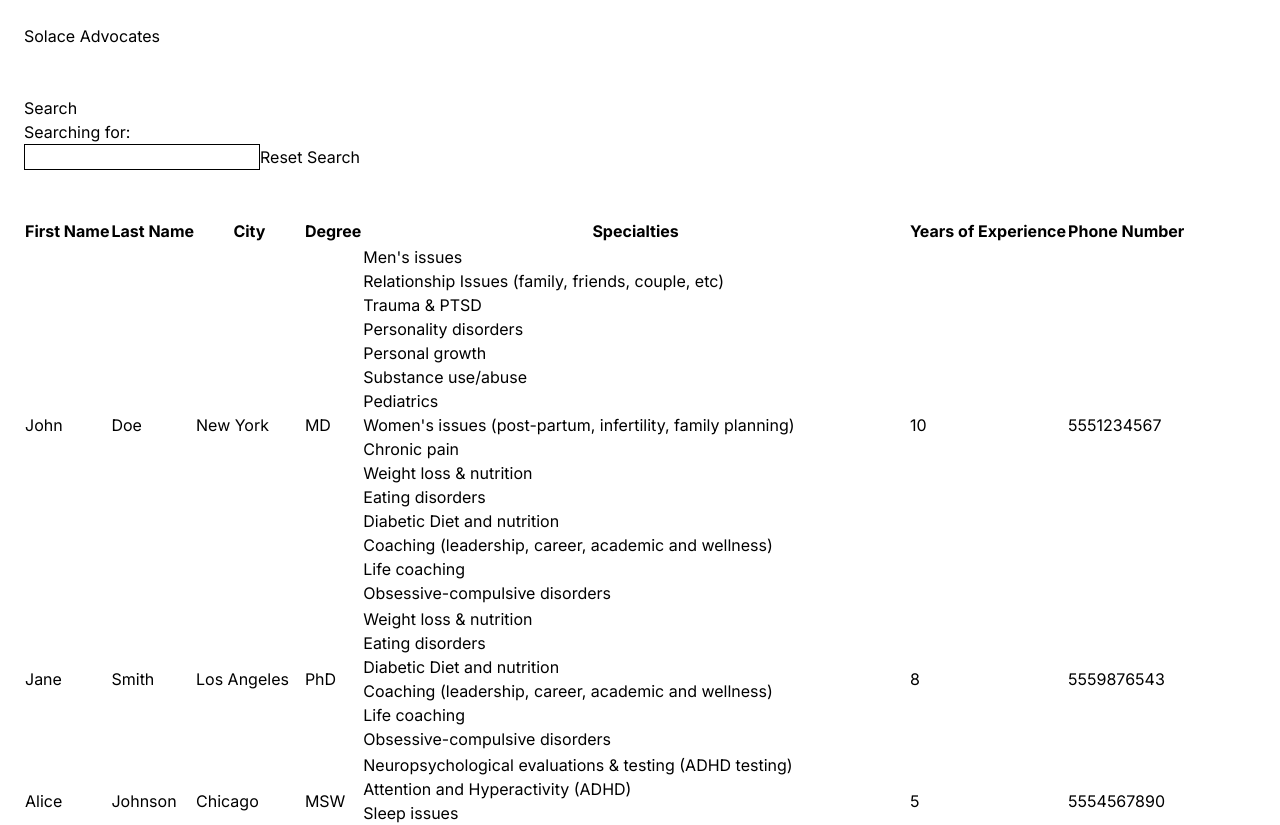
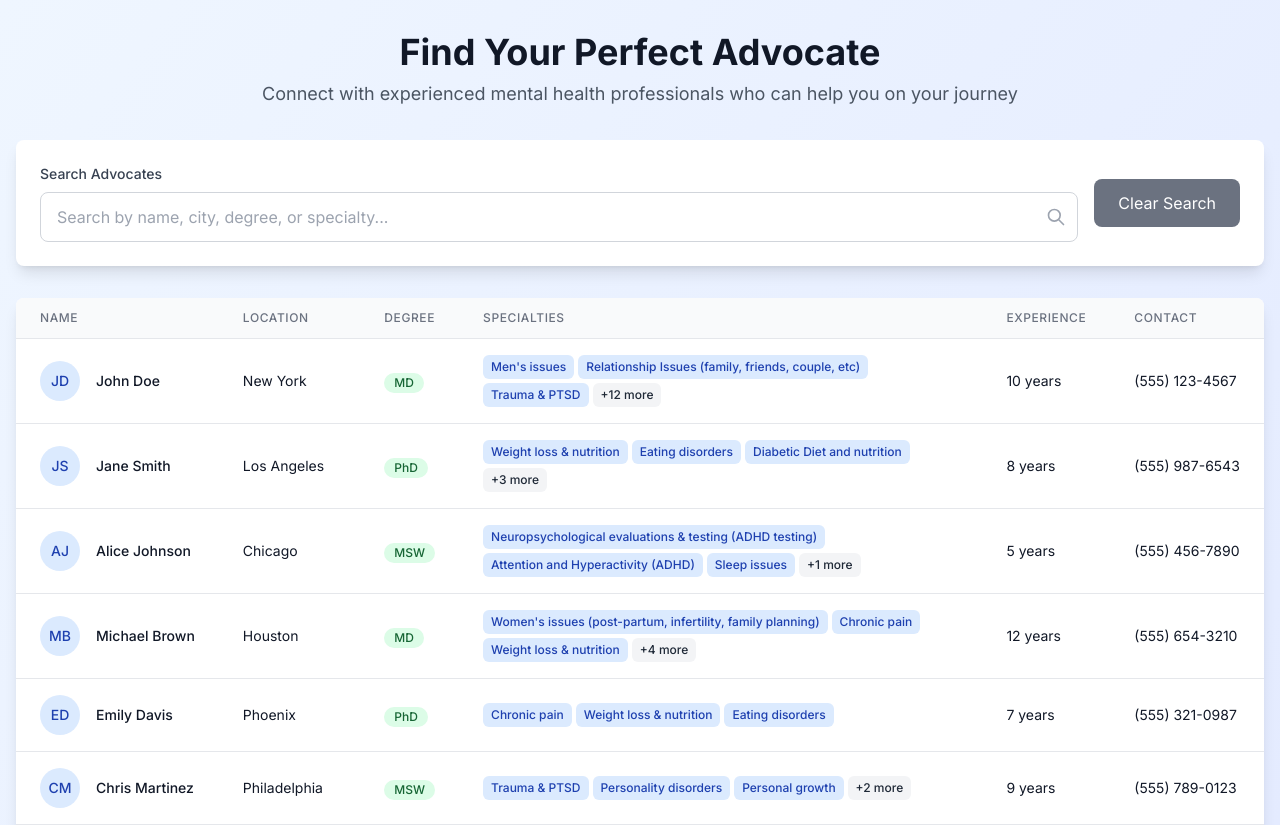
Before and after one commit to lcborn4/solace-candidate-assignment, a Next.js app: page / in a window 1280 px wide. Shown: the top 825 px of the page. Built offline with nearby package versions, Linux system fonts and the light colour scheme.

Commit message:
Complete UI/UX redesign with modern styling and improved user experience

```diff
--- a/src/app/page.tsx
+++ b/src/app/page.tsx
@@ -1,91 +1,214 @@
 "use client";
 
-import { useEffect, useState } from "react";
+import { useEffect, useState, useCallback } from "react";
 
 export default function Home() {
   const [advocates, setAdvocates] = useState([]);
-  const [filteredAdvocates, setFilteredAdvocates] = useState([]);
+  const [loading, setLoading] = useState(true);
+  const [searchTerm, setSearchTerm] = useState("");
+
+  const fetchAdvocates = useCallback(async (search = "") => {
+    setLoading(true);
+    try {
+      const url = search ? `/api/advocates?search=${encodeURIComponent(search)}` : "/api/advocates";
+      const response = await fetch(url);
+      const jsonResponse = await response.json();
+      setAdvocates(jsonResponse.data);
+    } catch (error) {
+      console.error("Error fetching advocates:", error);
+    } finally {
+      setLoading(false);
+    }
+  }, []);
 
   useEffect(() => {
-    console.log("fetching advocates...");
-    fetch("/api/advocates").then((response) => {
-      response.json().then((jsonResponse) => {
-        setAdvocates(jsonResponse.data);
-        setFilteredAdvocates(jsonResponse.data);
-      });
-    });
-  }, []);
+    fetchAdvocates();
+  }, [fetchAdvocates]);
 
-  const onChange = (e) => {
-    const searchTerm = e.target.value;
+  // Debounced search
+  useEffect(() => {
+    const timeoutId = setTimeout(() => {
+      fetchAdvocates(searchTerm);
+    }, 300);
 
-    document.getElementById("search-term").innerHTML = searchTerm;
+    return () => clearTimeout(timeoutId);
+  }, [searchTerm, fetchAdvocates]);
 
-    console.log("filtering advocates...");
-    const filteredAdvocates = advocates.filter((advocate) => {
-      return (
-        advocate.firstName.includes(searchTerm) ||
-        advocate.lastName.includes(searchTerm) ||
-        advocate.city.includes(searchTerm) ||
-        advocate.degree.includes(searchTerm) ||
-        advocate.specialties.includes(searchTerm) ||
-        advocate.yearsOfExperience.includes(searchTerm)
-      );
-    });
-
-    setFilteredAdvocates(filteredAdvocates);
+  const handleSearchChange = (e: React.ChangeEvent<HTMLInputElement>) => {
+    setSearchTerm(e.target.value);
   };
 
-  const onClick = () => {
-    console.log(advocates);
-    setFilteredAdvocates(advocates);
+  const handleReset = () => {
+    setSearchTerm("");
+  };
+
+  const formatPhoneNumber = (phoneNumber: number) => {
+    const phoneStr = phoneNumber.toString();
+    return `(${phoneStr.slice(0, 3)}) ${phoneStr.slice(3, 6)}-${phoneStr.slice(6)}`;
   };
 
   return (
-    <main style={{ margin: "24px" }}>
-      <h1>Solace Advocates</h1>
-      <br />
-      <br />
-      <div>
-        <p>Search</p>
-        <p>
-          Searching for: <span id="search-term"></span>
+    <div className="min-h-screen bg-gradient-to-br from-blue-50 to-indigo-100">
+      <div className="container mx-auto px-4 py-8">
+        {/* Header */}
+        <div className="text-center mb-8">
+          <h1 className="text-4xl font-bold text-gray-900 mb-2">
+            Find Your Perfect Advocate
+          </h1>
+          <p className="text-lg text-gray-600">
+            Connect with experienced mental health professionals who can help you on your journey
           </p>
-        <input style={{ border: "1px solid black" }} onChange={onChange} />
-        <button onClick={onClick}>Reset Search</button>
         </div>
-      <br />
-      <br />
-      <table>
-        <thead>
-          <th>First Name</th>
-          <th>Last Name</th>
-          <th>City</th>
-          <th>Degree</th>
-          <th>Specialties</th>
-          <th>Years of Experience</th>
-          <th>Phone Number</th>
+
+        {/* Search Section */}
+        <div className="bg-white rounded-lg shadow-lg p-6 mb-8">
+          <div className="flex flex-col md:flex-row gap-4 items-center">
+            <div className="flex-1">
+              <label htmlFor="search" className="block text-sm font-medium text-gray-700 mb-2">
+                Search Advocates
+              </label>
+              <div className="relative">
+                <input
+                  id="search"
+                  type="text"
+                  value={searchTerm}
+                  onChange={handleSearchChange}
+                  placeholder="Search by name, city, degree, or specialty..."
+                  className="w-full px-4 py-3 border border-gray-300 rounded-lg focus:ring-2 focus:ring-blue-500 focus:border-transparent transition-all duration-200"
+                />
+                <div className="absolute inset-y-0 right-0 pr-3 flex items-center">
+                  <svg className="h-5 w-5 text-gray-400" fill="none" stroke="currentColor" viewBox="0 0 24 24">
+                    <path strokeLinecap="round" strokeLinejoin="round" strokeWidth={2} d="M21 21l-6-6m2-5a7 7 0 11-14 0 7 7 0 0114 0z" />
+                  </svg>
+                </div>
+              </div>
+            </div>
+            <button
+              onClick={handleReset}
+              className="px-6 py-3 bg-gray-500 text-white rounded-lg hover:bg-gray-600 transition-colors duration-200"
+            >
+              Clear Search
+            </button>
+          </div>
+          {searchTerm && (
+            <p className="mt-2 text-sm text-gray-600">
+              Searching for: <span className="font-medium">{searchTerm}</span>
+            </p>
+          )}
+        </div>
+
+        {/* Results Section */}
+        <div className="bg-white rounded-lg shadow-lg overflow-hidden">
+          {loading ? (
+            <div className="flex items-center justify-center py-12">
+              <div className="animate-spin rounded-full h-8 w-8 border-b-2 border-blue-500"></div>
+              <span className="ml-3 text-gray-600">Loading advocates...</span>
+            </div>
+          ) : advocates.length === 0 ? (
+            <div className="text-center py-12">
+              <svg className="mx-auto h-12 w-12 text-gray-400" fill="none" stroke="currentColor" viewBox="0 0 24 24">
+                <path strokeLinecap="round" strokeLinejoin="round" strokeWidth={2} d="M9.172 16.172a4 4 0 015.656 0M9 12h6m-6-4h6m2 5.291A7.962 7.962 0 0112 15c-2.34 0-4.47-.881-6.08-2.33" />
+              </svg>
+              <h3 className="mt-2 text-sm font-medium text-gray-900">No advocates found</h3>
+              <p className="mt-1 text-sm text-gray-500">
+                Try adjusting your search terms or clear the search to see all advocates.
+              </p>
+            </div>
+          ) : (
+            <div className="overflow-x-auto">
+              <table className="min-w-full divide-y divide-gray-200">
+                <thead className="bg-gray-50">
+                  <tr>
+                    <th className="px-6 py-3 text-left text-xs font-medium text-gray-500 uppercase tracking-wider">
+                      Name
+                    </th>
+                    <th className="px-6 py-3 text-left text-xs font-medium text-gray-500 uppercase tracking-wider">
+                      Location
+                    </th>
+                    <th className="px-6 py-3 text-left text-xs font-medium text-gray-500 uppercase tracking-wider">
+                      Degree
+                    </th>
+                    <th className="px-6 py-3 text-left text-xs font-medium text-gray-500 uppercase tracking-wider">
+                      Specialties
+                    </th>
+                    <th className="px-6 py-3 text-left text-xs font-medium text-gray-500 uppercase tracking-wider">
+                      Experience
+                    </th>
+                    <th className="px-6 py-3 text-left text-xs font-medium text-gray-500 uppercase tracking-wider">
+                      Contact
+                    </th>
+                  </tr>
                 </thead>
-        <tbody>
-          {filteredAdvocates.map((advocate) => {
-            return (
-              <tr>
-                <td>{advocate.firstName}</td>
-                <td>{advocate.lastName}</td>
-                <td>{advocate.city}</td>
-                <td>{advocate.degree}</td>
-                <td>
-                  {advocate.specialties.map((s) => (
-                    <div>{s}</div>
+                <tbody className="bg-white divide-y divide-gray-200">
+                  {advocates.map((advocate, index) => (
+                    <tr key={advocate.id || index} className="hover:bg-gray-50 transition-colors duration-150">
+                      <td className="px-6 py-4 whitespace-nowrap">
+                        <div className="flex items-center">
+                          <div className="flex-shrink-0 h-10 w-10">
+                            <div className="h-10 w-10 rounded-full bg-blue-100 flex items-center justify-center">
+                              <span className="text-sm font-medium text-blue-800">
+                                {advocate.firstName[0]}{advocate.lastName[0]}
+                              </span>
+                            </div>
+                          </div>
+                          <div className="ml-4">
+                            <div className="text-sm font-medium text-gray-900">
+                              {advocate.firstName} {advocate.lastName}
+                            </div>
+                          </div>
+                        </div>
+                      </td>
+                      <td className="px-6 py-4 whitespace-nowrap">
+                        <div className="text-sm text-gray-900">{advocate.city}</div>
+                      </td>
+                      <td className="px-6 py-4 whitespace-nowrap">
+                        <span className="inline-flex items-center px-2.5 py-0.5 rounded-full text-xs font-medium bg-green-100 text-green-800">
+                          {advocate.degree}
+                        </span>
+                      </td>
+                      <td className="px-6 py-4">
+                        <div className="flex flex-wrap gap-1">
+                          {advocate.specialties.slice(0, 3).map((specialty, specialtyIndex) => (
+                            <span
+                              key={specialtyIndex}
+                              className="inline-flex items-center px-2 py-1 rounded-md text-xs font-medium bg-blue-100 text-blue-800"
+                            >
+                              {specialty}
+                            </span>
                           ))}
+                          {advocate.specialties.length > 3 && (
+                            <span className="inline-flex items-center px-2 py-1 rounded-md text-xs font-medium bg-gray-100 text-gray-800">
+                              +{advocate.specialties.length - 3} more
+                            </span>
+                          )}
+                        </div>
                       </td>
-                <td>{advocate.yearsOfExperience}</td>
-                <td>{advocate.phoneNumber}</td>
+                      <td className="px-6 py-4 whitespace-nowrap">
+                        <div className="text-sm text-gray-900">
+                          {advocate.yearsOfExperience} year{advocate.yearsOfExperience !== 1 ? 's' : ''}
+                        </div>
+                      </td>
+                      <td className="px-6 py-4 whitespace-nowrap">
+                        <div className="text-sm text-gray-900">
+                          {formatPhoneNumber(advocate.phoneNumber)}
+                        </div>
+                      </td>
                     </tr>
-            );
-          })}
+                  ))}
                 </tbody>
               </table>
-    </main>
+            </div>
+          )}
+        </div>
+
+        {/* Results Count */}
+        {!loading && advocates.length > 0 && (
+          <div className="mt-4 text-center text-sm text-gray-600">
+            Showing {advocates.length} advocate{advocates.length !== 1 ? 's' : ''}
+            {searchTerm && ` matching "${searchTerm}"`}
+          </div>
+        )}
+      </div>
+    </div>
   );
 }
```
Lines whose indentation alone changed are shown as unchanged.
